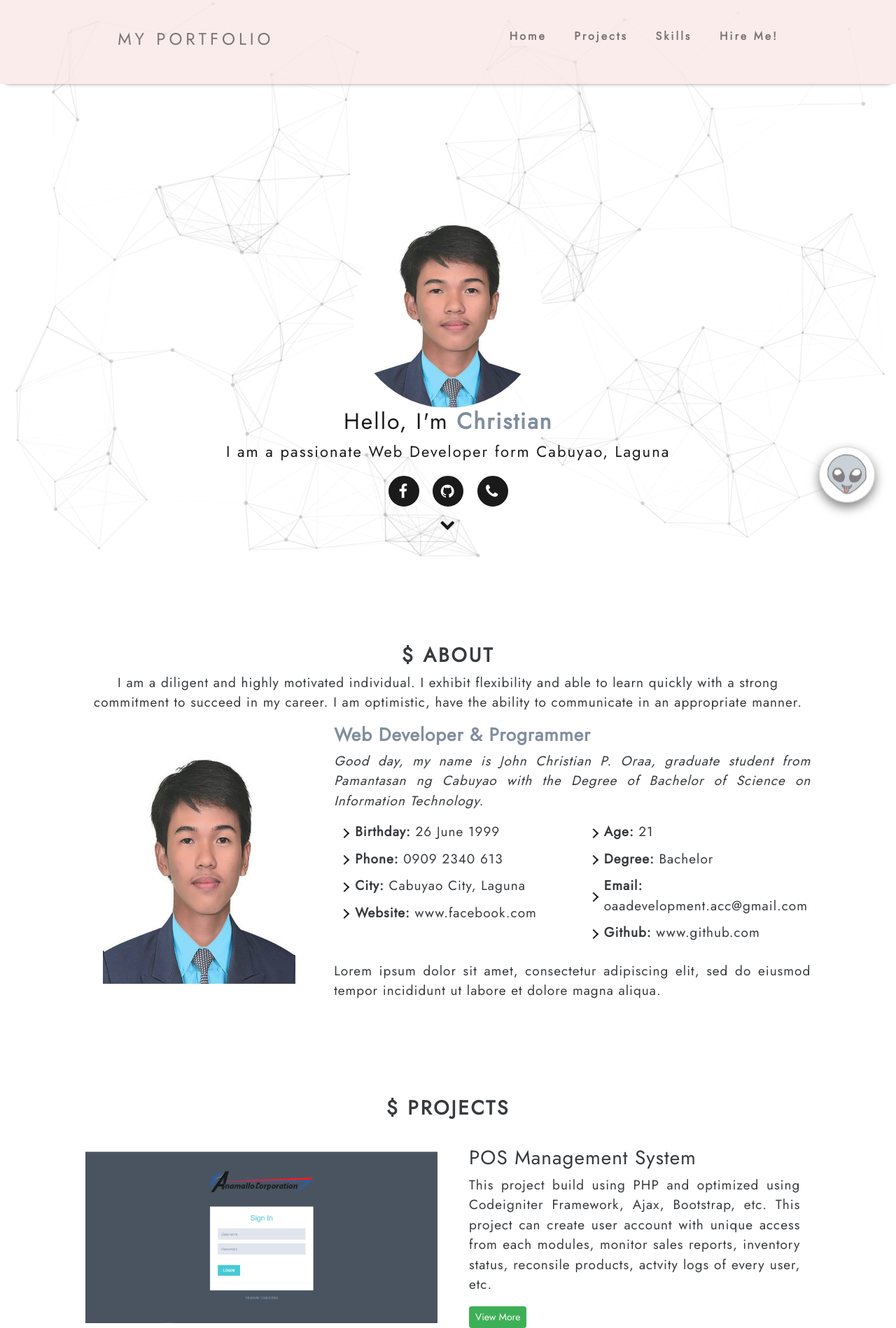
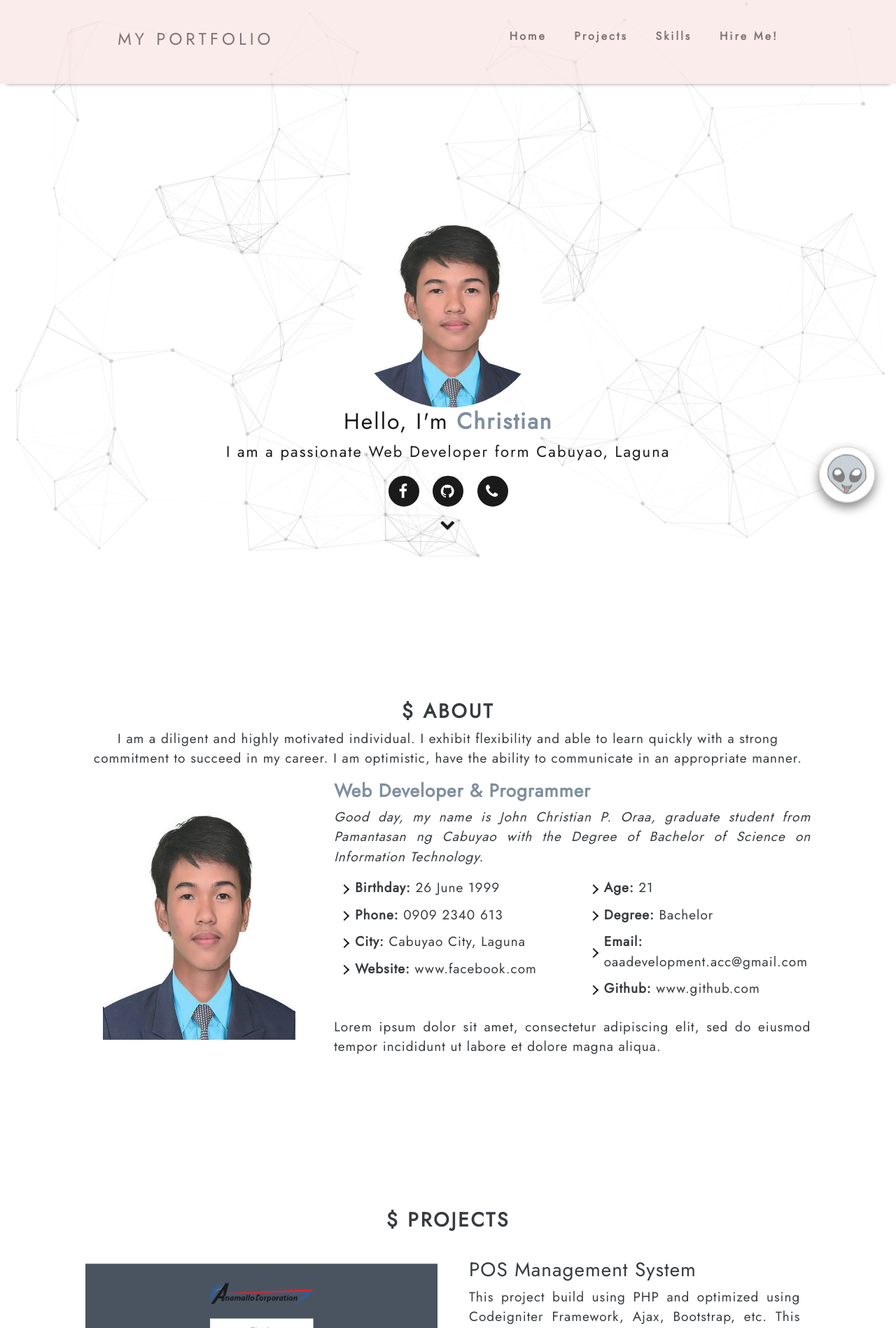
Before and after one commit to oaa-dev/oaa-dev.github.io, a PHP site: page / in a window 1280 px wide. Shown: the top 1898 px of the page at 70% size. Run offline with PHP 8.4, Linux system fonts and the light colour scheme; some libraries are stand-ins or nearby versions.

Commit message:
update css style division

```diff
--- a/style.css
+++ b/style.css
@@ -157,8 +157,8 @@ nav {
 }
 
 .division{
-    margin-top: 120px;
-    margin-bottom: 120px;
+    margin-top: 200px;
+    margin-bottom: 200px;
 }
 
 .projects {
```
